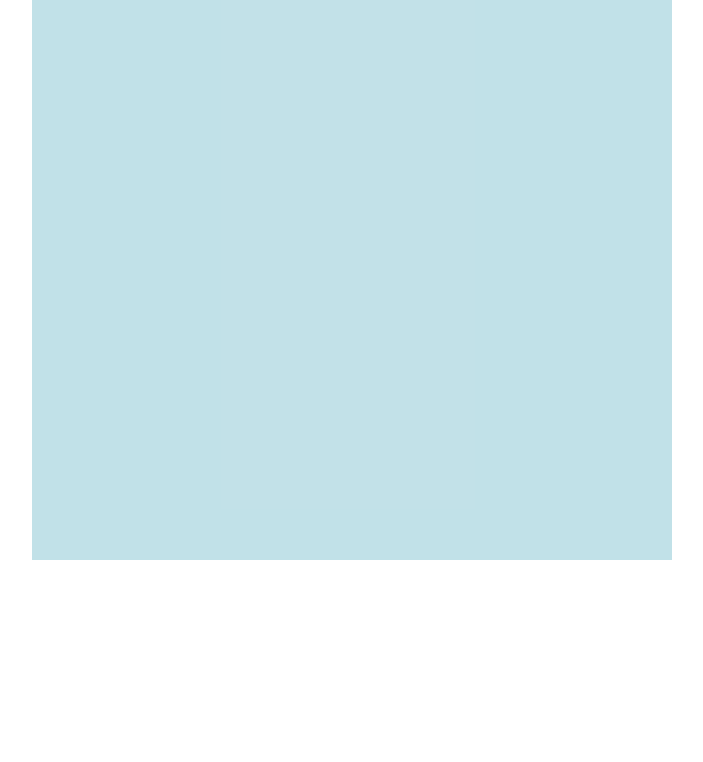
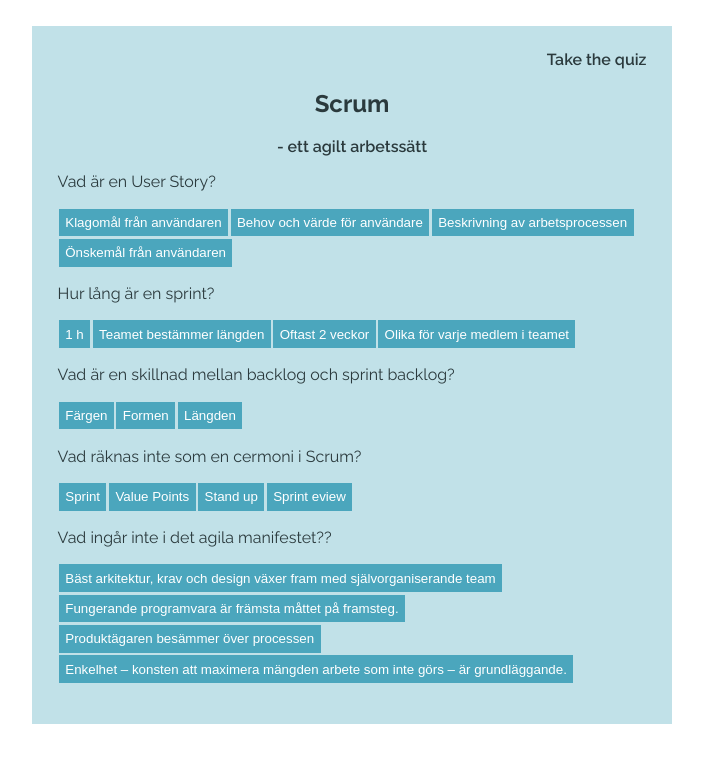
Before and after one commit to brittatoresson/Agila-metoder, a React (Create React App) app in the folder agila-metoder/: page /quiz in a window 1280 px wide. Before the commit this address had no page. Shown: the top 762 px of the page, without its empty margins (288-991 px from the left). Built offline with nearby package versions, Linux system fonts and the light colour scheme.

Commit message:
added quiz and modal #13

```diff
--- a/agila-metoder/src/App.css
+++ b/agila-metoder/src/App.css
@@ -53,7 +53,8 @@ nav {
 
 #mainPage,
 #home,
-#manifest {
+#manifest,
+#quiz {
   margin: 2vw;
   padding-top: 1vh;
   text-align: center;
@@ -143,3 +144,30 @@ aside {
 }
 
 /* //////////////////////////////////////////// */
+#quiz-section {
+  text-align: left;
+  padding-bottom: 5vh;
+}
+#quiz button {
+  background-color: var(--third-bg-color);
+  color: white;
+  border: var(--shadow);
+  padding: 0.5vw;
+  margin: 0.1vw;
+}
+#quiz button:hover {
+  background-color: white;
+  color: var(--dark-color);
+  border: var(--shadow);
+  padding: 0.5vw;
+  margin: 0.1vw;
+}
+#quiz button:active {
+  transform: scale(1.1);
+}
+.addPoint {
+  transform: scale(1.1);
+  width: 5vw;
+  background-color: white;
+  color: var(--dark-color);
+}
--- a/agila-metoder/src/App.js
+++ b/agila-metoder/src/App.js
@@ -2,7 +2,7 @@ import AllCards from "./MainContent";
 import "./App.css";
 import HomePage from "./Pages/HomePage";
 import FirstPage from "./Pages/Main";
-
+import Quiz from "./Pages/Quiz";
 import Manifest from "./Pages/AgileManifest";
 import { BrowserRouter, Routes, Route, Link } from "react-router-dom";
 
@@ -14,7 +14,7 @@ function App() {
           <Route path="/" element={<HomePage />}></Route>
           <Route path="/main" element={<FirstPage />}></Route>
           <Route path="/manifest" element={<Manifest />}></Route>
-          {/* <Route path="/quiz" element={<Quiz />}></Route> */}
+          <Route path="/quiz" element={<Quiz />}></Route>
         </Routes>
       </BrowserRouter>
     </main>
--- a/agila-metoder/src/Components/Card.jsx
+++ b/agila-metoder/src/Components/Card.jsx
@@ -1,15 +1,21 @@
 import { useState } from "react";
+import Modal from "./Modal";
 
 function Card(props) {
   const [modal, setModal] = useState(false);
+  const [click, setClick] = useState();
   const [chosenItem, setChosenItem] = useState();
 
   function openModale(e) {
+    setChosenItem(e.item);
+    console.log(chosenItem);
     setModal(true);
-    setChosenItem(e.item);
+    setClick("hej");
   }
+  console.log(modal);
   return (
     <section className="cards">
+      {/* {modal ? <Modal item={chosenItem} modal={modal} /> : null} */}
       {props.items.map((item, i) => (
         <section key={i} onClick={() => openModale({ item })}>
           <h1>{item.main}</h1>
@@ -19,7 +25,6 @@ function Card(props) {
           <p>{item.slogan}</p>
         </section>
       ))}
-
       {/* open modal */}
       {chosenItem ? (
         <div className={modal === true ? "display-cards" : "display-none"}>
--- a/agila-metoder/src/Components/Modal.jsx
+++ b/agila-metoder/src/Components/Modal.jsx
@@ -1,36 +1,44 @@
-// import { useState } from "react";
+import { useEffect } from "react";
+import { useState } from "react";
 
-// function Modal(props) {
-//   console.log(props.item);
-//   console.log(props.modal);
-//   const [modal, setModal] = useState(props.modal);
-//   const [chosenItem, setChosenItem] = useState(props.item);
+function Modal(props) {
+  console.log(props.item);
+  const [modal, setModal] = useState(props.modal);
+  //   const [chosenItem, setChosenItem] = useState(props.item);
 
-//   //   function openModale(e) {
-//   //     setModal(true);
-//   //     // setChosenItem(e.item);
-//   //   }
+  function handleClick(params) {
+    setModal(false);
+  }
+  useEffect(() => {}, [props]);
 
-//   return (
-//     <>
-//       <div className={modal === true ? "display-cards" : "display-none"}>
-//         <aside onClick={() => setModal(false)}>X</aside>
-//         <div>
-//           <img src={chosenItem.img}></img>
-//           <li>{chosenItem.name}</li>
-//         </div>
-//         <li>{chosenItem.slogan}</li>
-//         <li>{chosenItem.description}</li>
-//         {chosenItem.extraInfo ? (
-//           <li>
-//             <a target="_blank" href={chosenItem.extraInfo}>
-//               Lär dig mera här
-//             </a>
-//           </li>
-//         ) : null}
-//       </div>
-//     </>
-//   );
-// }
+  return (
+    <>
+      <div className={modal === true ? "display-cards" : "display-none"}>
+        <aside onClick={() => handleClick()}>X</aside>
+        <h1>{props.item}</h1>
 
-// export default Modal;
+        {/* <div>
+          <img
+            src={chosenItem.img}
+            className={chosenItem.id == 5 ? "burnDown" : null}
+          ></img>
+          {chosenItem.name ? <li>{chosenItem.name}</li> : null}
+          {chosenItem.ansvarig ? (
+            <li>Ansvarig: {chosenItem.ansvarig}</li>
+          ) : null}
+        </div> */}
+        {/* {chosenItem.solgan ? <li>{chosenItem.slogan}</li> : null}
+        <li>{chosenItem.description}</li>
+        {chosenItem.extraInfo ? (
+          <li>
+            <a target="_blank" href={chosenItem.extraInfo}>
+              Lär dig mera här
+            </a>
+          </li>
+        ) : null} */}
+      </div>
+    </>
+  );
+}
+
+export default Modal;
--- a/agila-metoder/src/Components/Quiz.jsx
+++ b/agila-metoder/src/Components/Quiz.jsx
@@ -0,0 +1,109 @@
+import React, { useState } from "react";
+import Navbar from "./TopNav";
+import Modal from "./Modal";
+
+export default function QuizComponent() {
+  const questions = [
+    {
+      questionText: "Vad är en User Story?",
+      answerOptions: [
+        { answerText: "Klagomål från användaren", correct: false },
+        {
+          answerText: "Behov och värde för användare",
+          correct: true,
+        },
+        { answerText: "Beskrivning av arbetsprocessen", correct: false },
+        { answerText: "Önskemål från användaren", correct: false },
+      ],
+    },
+    {
+      questionText: "Hur lång är en sprint?",
+      answerOptions: [
+        { answerText: "1 h", correct: false },
+        { answerText: "Teamet bestämmer längden", correct: true },
+        { answerText: "Oftast 2 veckor", correct: true },
+        { answerText: "Olika för varje medlem i teamet", correct: false },
+      ],
+    },
+    {
+      questionText: "Vad är en skillnad mellan backlog och sprint backlog?",
+      answerOptions: [
+        { answerText: "Färgen", correct: true },
+        { answerText: "Formen", correct: false },
+        { answerText: "Längden", correct: true },
+      ],
+    },
+    {
+      questionText: "Vad räknas inte som en cermoni i Scrum?",
+      answerOptions: [
+        { answerText: "Sprint", correct: false },
+        { answerText: "Value Points", correct: true },
+        { answerText: "Stand up", correct: false },
+        { answerText: "Sprint eview", correct: false },
+      ],
+    },
+    {
+      questionText: "Vad ingår inte i det agila manifestet??",
+      answerOptions: [
+        {
+          answerText:
+            "Bäst arkitektur, krav och design växer fram med självorganiserande team",
+          correct: false,
+        },
+        {
+          answerText: "Fungerande programvara är främsta måttet på framsteg.",
+          correct: false,
+        },
+        { answerText: "Produktägaren besämmer över processen", correct: true },
+        {
+          answerText:
+            "Enkelhet – konsten att maximera mängden arbete som inte görs – är grundläggande. ",
+          correct: false,
+        },
+      ],
+    },
+  ];
+
+  const [points, setPoints] = useState(0);
+  const [rightAnswer, setRightAnswer] = useState(false);
+  let winMessage = "Grattis! Du klarade quizen!";
+  let modal = true;
+
+  function handleAnswer(item) {
+    let correct = item.answerOption.correct;
+    console.log(item.answerOption.correct);
+
+    if (correct) {
+      setPoints(points + 1);
+    }
+    // if (points > 3) {
+    //   winMessage = "Grattis! Du klarade quizen!";
+    // }
+  }
+
+  return (
+    <section id="quiz">
+      <Navbar />
+      {points > 0 ? (
+        <p className={points ? "addPoint" : null} id="points">
+          Poäng: {points}
+        </p>
+      ) : null}
+      {points > 3 ? <Modal item={winMessage} modal={modal} /> : null}
+      <section id="quiz-section">
+        {/* <h1>{winMessage}</h1> */}
+        {questions.map((question, i) => (
+          <section key={i}>
+            <p> {question.questionText} </p>
+
+            {question.answerOptions.map((answerOption, i) => (
+              <button onClick={(e) => handleAnswer({ answerOption })} key={i}>
+                {answerOption.answerText}
+              </button>
+            ))}
+          </section>
+        ))}
+      </section>
+    </section>
+  );
+}
--- a/agila-metoder/src/Pages/Quiz.js
+++ b/agila-metoder/src/Pages/Quiz.js
@@ -0,0 +1,7 @@
+import QuizComponent from "../Components/Quiz";
+
+function hej() {
+  return <QuizComponent />;
+}
+
+export default hej;
```
